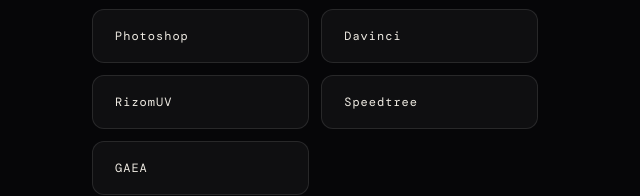
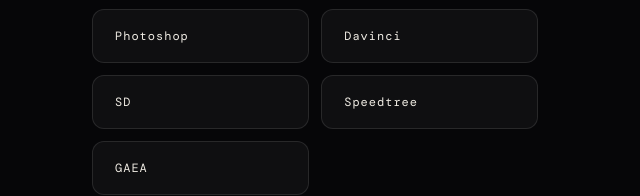
Before and after one commit to ZhengAo-QYBYZ/zuopin, a plain HTML site: page index.html in a window 1280 px wide. Shown: the part 6289-6485 px from the top of the page, 588-1228 px from the left. Drawn offline with nearby package versions, Linux system fonts and the light colour scheme; a web font is replaced by a local one.

Commit message:
Add files via upload

```diff
--- a/index.html
+++ b/index.html
@@ -1471,7 +1471,7 @@
                 <div class="skill-item">ZBrush</div>
                 <div class="skill-item">Photoshop</div>
                 <div class="skill-item">Davinci</div>
-                <div class="skill-item">RizomUV</div>
+                <div class="skill-item">SD</div>
                 <div class="skill-item">Speedtree</div>
                 <div class="skill-item">GAEA</div>
             </div>
```
